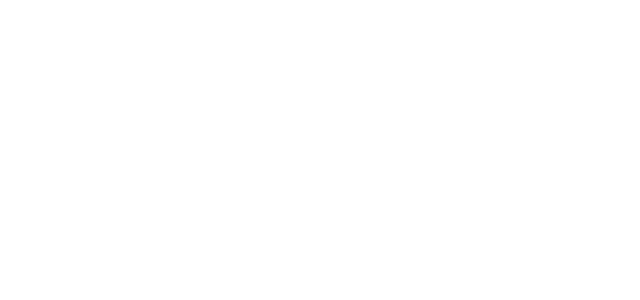
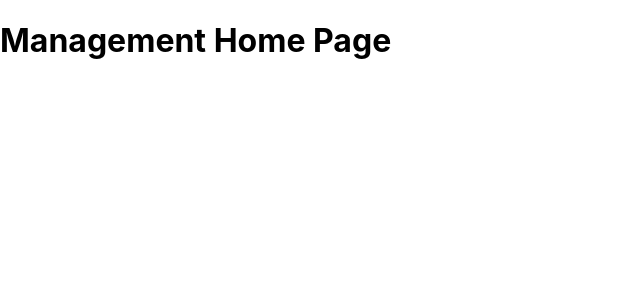
Before and after one commit to hikmet-cakir/hikmetcakir, a React (Create React App) app in the folder frontend/: page /management-home in a window 1280 px wide. Shown: the top 300 px of the page, without its empty margins (0-640 px from the left). Built offline with nearby package versions, Linux system fonts and the light colour scheme.

Commit message:
Added Navigation to Management Authentication Page

```diff
--- a/frontend/src/App.js
+++ b/frontend/src/App.js
@@ -5,6 +5,7 @@ import JavaSE from './components/JavaSE';
 import Spring from './components/Spring';
 import Essay from './components/Essay';
 import ManagementAuth from './components/management/ManagementAuth';
+import ManagementHome from './components/management/ManagementHome';
 
 function App() {
   return (
@@ -16,6 +17,7 @@ function App() {
         <Route path="/essay/:essayId" component={Essay} />
 
         <Route path="/management-auth" component={ManagementAuth} />
+        <Route path="/management-home" component={ManagementHome} />
     </div>
   );
 }
--- a/frontend/src/components/Essay.js
+++ b/frontend/src/components/Essay.js
@@ -8,7 +8,7 @@ import Avatar from '@mui/material/Avatar';
 import Typography from '@mui/material/Typography';
 import Header from '../layouts/Header'
 import React, { useState, useEffect } from 'react';
-import {useParams} from "react-router-dom";
+import { useParams } from "react-router-dom";
 
 
 function Essay() {
--- a/frontend/src/components/management/ManagementAuth.js
+++ b/frontend/src/components/management/ManagementAuth.js
@@ -10,8 +10,11 @@ import Container from '@mui/material/Container';
 import AccountCircle from '@mui/icons-material/AccountCircle';
 import Button from '@mui/material/Button';
 import Grid from '@mui/material/Grid';
+import { useHistory } from "react-router-dom";
 
 function ManagementAuth() {
+    const history = useHistory();
+
     const [values, setValues] = React.useState({
         amount: '',
         password: '',
@@ -49,7 +52,7 @@ function ManagementAuth() {
         .then(response => response.json())
         .then(response => {
             let hasPermission = response.resultStatus;
-            hasPermission === "SUCCESS" ?  console.log("Log In Operation Sucess") : console.log("Log In Operation Fail");
+            hasPermission === "SUCCESS" ?  history.push("/management-home") : console.log("Log In Operation Fail");
         })
         .catch(error => {
             console.log("Something went to wrong!");
--- /dev/null
+++ b/frontend/src/components/management/ManagementHome.js
@@ -0,0 +1,9 @@
+function ManagementHome() {
+    return (
+        <div>
+            <h1>Management Home Page</h1>
+        </div>
+    );
+}
+
+export default ManagementHome;
```
